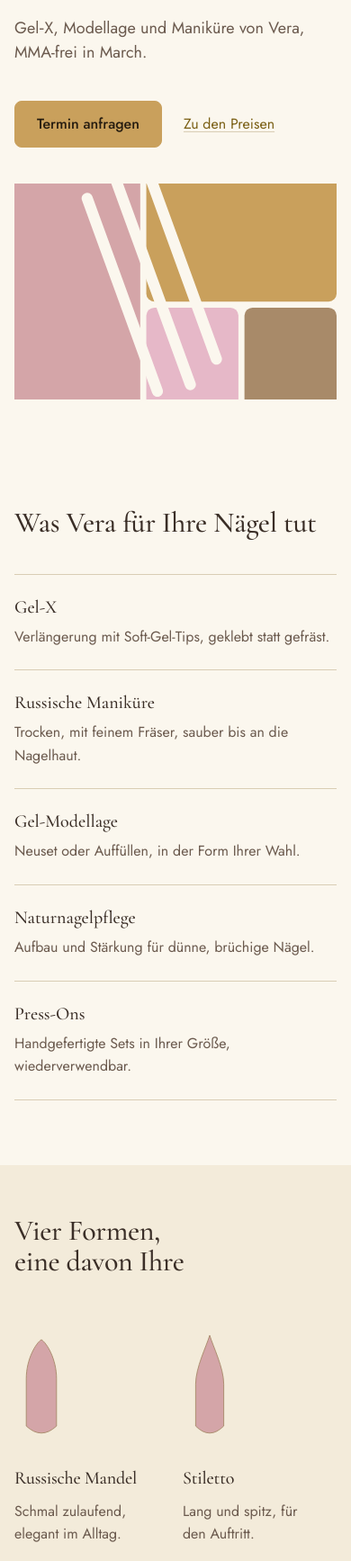
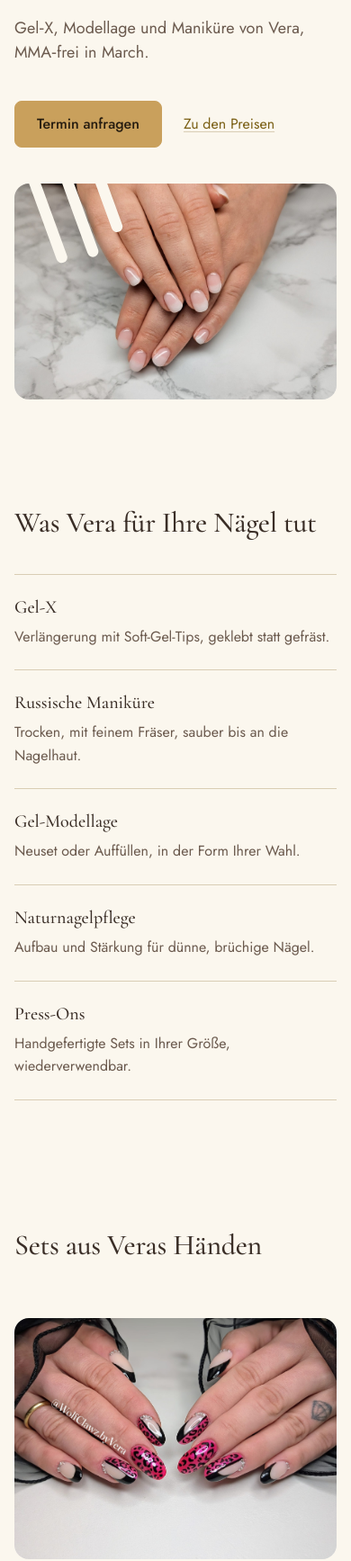
Before and after one commit to wolfalexander13-create/vera-wolf-nageldesign-website, an Astro site: page / in a window 390 px wide. Shown: the part 262-1997 px from the top of the page at 90% size. Built offline with nearby package versions, Linux system fonts and the light colour scheme; Astro itself is replaced by a stand-in of ours.

Commit message:
Add Vera's photos, portrait and new address
Hero shows Vera's own work with the logo's claw marks cut out of it,
a gallery of six sets follows the services, and her portrait sits beside
the certificates. Photos resized to 2000px with metadata stripped.
Address changed to Häglestraße 5, 79232 March.

Co-Authored-By: Claude Opus 5.5 <noreply@anthropic.com>
Claude-Session: https://claude.ai/code/session_01R2rE1WUmPLrhSgy4t2qVem

```diff
--- a/src/components/clawz/SiteHeader.astro
+++ b/src/components/clawz/SiteHeader.astro
@@ -17,6 +17,7 @@ const to = (hash: string) => (home ? hash : withBase('/') + hash);
     <nav aria-label="Hauptnavigation">
       <ul class="nav__links">
         <li><a href={to('#leistungen')}>Leistungen</a></li>
+        <li><a href={to('#arbeiten')}>Arbeiten</a></li>
         <li><a href={to('#preise')}>Preise</a></li>
         <li><a href={to('#studio')}>Studio</a></li>
       </ul>
--- a/src/data/portfolio.ts
+++ b/src/data/portfolio.ts
@@ -1,7 +1,8 @@
-// Portfolio-/Referenzengalerie. Bilder liegen unter /public/images/portfolio/.
-// Sobald echte Fotos vorliegen: Datei mit exakt dem angegebenen Dateinamen
-// dort ablegen — das Bild erscheint automatisch anstelle des Platzhalters.
-// `technique` steuert die Filterfunktion der Galerie.
+// Arbeiten von Vera. Bilder liegen unter /public/images/portfolio/
+// (auf 2000px verkleinert, Metadaten entfernt). Neue Fotos: Datei dort
+// ablegen und hier einen Eintrag ergänzen. `caption` steht unter dem Bild,
+// `alt` beschreibt es für Screenreader. `hero: true` markiert das Foto im
+// Einstieg der Seite; `featured: false` blendet ein Foto in der Galerie aus.
 
 export type Technique =
   | 'russische-maniküre'
@@ -9,7 +10,9 @@ export type Technique =
   | 'ballerina'
   | 'russische-mandel'
   | 'gel-x'
-  | 'press-ons';
+  | 'press-ons'
+  | 'naturnagel'
+  | 'nailart';
 
 export const techniqueLabels: Record<Technique, string> = {
   'russische-maniküre': 'Russische Maniküre',
@@ -18,89 +21,107 @@ export const techniqueLabels: Record<Technique, string> = {
   'russische-mandel': 'Russische Mandel',
   'gel-x': 'Gel-X',
   'press-ons': 'Press-Ons',
+  naturnagel: 'Naturnagel',
+  nailart: 'Nailart',
 };
 
 export interface PortfolioItem {
   id: string;
   image: string;
+  width: number;
+  height: number;
   alt: string;
+  caption: string;
   technique: Technique;
+  hero?: boolean;
+  featured?: boolean;
+  /** Bildausschnitt für object-position, z. B. '50% 60%'. */
+  focus?: string;
   /** Optional: kennzeichnet ein Vorher-Nachher-Paar. */
   beforeAfter?: boolean;
 }
 
 export const portfolio: PortfolioItem[] = [
   {
-    id: 'russische-mandel-01',
-    image: '/images/portfolio/portfolio-russische-mandel-01.jpg',
-    alt: 'Russische Mandel in dezentem Nude-Ton, präzise Nagelhautbearbeitung',
-    technique: 'russische-mandel',
+    id: 'babyboomer-kurz',
+    image: '/images/portfolio/babyboomer-kurz-marmor.jpg',
+    width: 2000,
+    height: 1468,
+    alt: 'Zwei Hände auf weißem Marmor, kurze Nägel im Babyboomer-Verlauf von Rosé zu Weiß',
+    caption: 'Babyboomer, kurz',
+    technique: 'naturnagel',
+    hero: true,
+    focus: '60% 45%',
   },
   {
-    id: 'russische-mandel-02',
-    image: '/images/portfolio/portfolio-russische-mandel-02.jpg',
-    alt: 'Russische Mandel mit French-Akzent',
-    technique: 'russische-mandel',
+    id: 'mandel-pink-leopard',
+    image: '/images/portfolio/mandel-pink-leopard.jpg',
+    width: 2000,
+    height: 1301,
+    alt: 'Mandelförmige Nägel in Pink mit Leopardenmuster und schwarzer French-Spitze',
+    caption: 'Mandel, Leopard in Pink',
+    technique: 'nailart',
+    focus: '50% 55%',
   },
   {
-    id: 'russische-maniküre-01',
-    image: '/images/portfolio/portfolio-russische-manikuere-01.jpg',
-    alt: 'Russische Maniküre mit klarem Gellack, Nahaufnahme Nagelhaut',
-    technique: 'russische-maniküre',
+    id: 'press-ons-chrom',
+    image: '/images/portfolio/press-ons-schwarz-bordeaux-chrom.jpg',
+    width: 2000,
+    height: 1412,
+    alt: 'Fünf handgefertigte Press-Ons in Schwarz und Bordeaux mit Chrom-Ornamenten, Rosen und Perlen',
+    caption: 'Press-On-Set, Chrom und Rosen',
+    technique: 'press-ons',
+    focus: '50% 50%',
   },
   {
-    id: 'russische-maniküre-vorher-nachher',
-    image: '/images/portfolio/portfolio-russische-manikuere-vorher-nachher.jpg',
-    alt: 'Vorher-Nachher: Nagelhaut vor und nach der russischen Maniküre',
-    technique: 'russische-maniküre',
-    beforeAfter: true,
+    id: 'mandel-orange-blueten',
+    image: '/images/portfolio/mandel-orange-bluemchen.jpg',
+    width: 2000,
+    height: 1514,
+    alt: 'Mandelförmige Nägel in Orange mit handgemalten pinken Blüten und Steinchen',
+    caption: 'Mandel, handgemalte Blüten',
+    technique: 'nailart',
+    focus: '55% 60%',
   },
   {
-    id: 'stiletto-01',
-    image: '/images/portfolio/portfolio-stiletto-01.jpg',
-    alt: 'Lange Stiletto-Nägel in Bordeaux',
-    technique: 'stiletto',
+    id: 'naturnagel-nude',
+    image: '/images/portfolio/naturnagel-nude-kurz.jpg',
+    width: 1869,
+    height: 1701,
+    alt: 'Kurze, glänzende Nägel in Nude auf Marmor',
+    caption: 'Naturnagel in Nude',
+    technique: 'naturnagel',
+    focus: '50% 50%',
   },
   {
-    id: 'stiletto-02',
-    image: '/images/portfolio/portfolio-stiletto-02.jpg',
-    alt: 'Stiletto-Nägel mit Chrome-Effekt',
-    technique: 'stiletto',
+    id: 'square-babyblau',
+    image: '/images/portfolio/square-babyblau-french.jpg',
+    width: 2000,
+    height: 1545,
+    alt: 'Square-Nägel in Babyblau, einige mit blauer French-Spitze',
+    caption: 'Square, Babyblau',
+    technique: 'nailart',
+    focus: '55% 55%',
   },
   {
-    id: 'ballerina-01',
-    image: '/images/portfolio/portfolio-ballerina-01.jpg',
-    alt: 'Ballerina-Form (Coffin) in mattem Nude',
-    technique: 'ballerina',
+    id: 'bordeaux-cateye',
+    image: '/images/portfolio/kurz-bordeaux-cateye.jpg',
+    width: 2000,
+    height: 1699,
+    alt: 'Kurze ovale Nägel in Bordeaux mit Cat-Eye-Schimmer',
+    caption: 'Bordeaux mit Cat-Eye',
+    technique: 'russische-maniküre',
+    focus: '55% 50%',
   },
   {
-    id: 'ballerina-02',
-    image: '/images/portfolio/portfolio-ballerina-02.jpg',
-    alt: 'Ballerina-Form mit Babyboomer-Verlauf',
-    technique: 'ballerina',
-  },
-  {
-    id: 'gel-x-01',
-    image: '/images/portfolio/portfolio-gel-x-01.jpg',
-    alt: 'Gel-X Verlängerung in natürlichem Rosé',
-    technique: 'gel-x',
-  },
-  {
-    id: 'gel-x-02',
-    image: '/images/portfolio/portfolio-gel-x-02.jpg',
-    alt: 'Gel-X mit feiner Nailart, Einzelakzent',
-    technique: 'gel-x',
-  },
-  {
-    id: 'press-ons-01',
-    image: '/images/portfolio/portfolio-press-ons-01.jpg',
-    alt: 'Individuell angepasstes Press-On-Set in Nude-Tönen',
-    technique: 'press-ons',
-  },
-  {
-    id: 'press-ons-02',
-    image: '/images/portfolio/portfolio-press-ons-02.jpg',
-    alt: 'Press-On-Set mit dezenter Nailart und Steinchen',
-    technique: 'press-ons',
+    id: 'halloween-orange',
+    image: '/images/portfolio/mandel-halloween-orange.jpg',
+    width: 2000,
+    height: 1702,
+    alt: 'Mandelförmige Nägel in Orange mit Halloween-Motiven: Geist, Spinnennetz und Spinne',
+    caption: 'Halloween-Nailart',
+    technique: 'nailart',
+    featured: false,
+    focus: '45% 55%',
   },
 ];
--- a/src/pages/datenschutz.astro
+++ b/src/pages/datenschutz.astro
@@ -11,7 +11,7 @@ import LegalLayout from '../layouts/LegalLayout.astro';
     <h2>1. Verantwortlicher</h2>
     <p>
       Wolf Clawz Nail Design by Vera<br />
-      Landstraße 39, 79232 March-Hugstetten<br />
+      Häglestraße 5, 79232 March<br />
       E-Mail: [PLATZHALTER: E-Mail-Adresse]<br />
       Telefon: [PLATZHALTER: Telefonnummer]
     </p>
--- a/src/pages/index.astro
+++ b/src/pages/index.astro
@@ -10,7 +10,7 @@ import { withBase } from '../utils/url';
 
 const title = 'Wolf Clawz Nail Design by Vera, Nagelstudio in March bei Freiburg';
 const description =
-  'Gel-X, Modellage und russische Maniküre mit MMA-freien Produkten. Nagelstudio von Vera in March-Hugstetten bei Freiburg.';
+  'Gel-X, Modellage und russische Maniküre mit MMA-freien Produkten. Nagelstudio von Vera in March bei Freiburg.';
 
 const services = [
   { name: 'Gel-X', line: 'Verlängerung mit Soft-Gel-Tips, geklebt statt gefräst.' },
@@ -34,13 +34,19 @@ const tabLabels: Record<string, string> = {
   nailart: 'Nailart',
 };
 
-// Portfolio erscheint erst, wenn echte Fotos unter public/images/portfolio/ liegen.
-const photos = portfolio.filter((p) => fs.existsSync(path.join(process.cwd(), 'public', p.image)));
-const showWork = photos.length >= 3;
+// Fotos erscheinen nur, wenn die Datei unter public/ wirklich existiert.
+const onDisk = (p: string) => fs.existsSync(path.join(process.cwd(), 'public', p));
+const photos = portfolio.filter((p) => onDisk(p.image));
+const heroPhoto = photos.find((p) => p.hero);
+const gallery = photos.filter((p) => !p.hero && p.featured !== false).slice(0, 6);
+const showWork = gallery.length >= 3;
+const portrait = '/images/portrait/vera-wolf.jpg';
+const hasPortrait = onDisk(portrait);
 
 const hours = site.openingHours.filter((h) => !h.hours.includes('PLATZHALTER'));
 const hasPhone = !site.phone.includes('PLATZHALTER');
 const hasMail = !site.email.includes('PLATZHALTER');
+const hasInstagram = site.instagramHref.startsWith('http');
 ---
 
 <BaseLayout title={title} description={description} home>
@@ -48,22 +54,31 @@ const hasMail = !site.email.includes('PLATZHALTER');
     <div class="container hero__grid">
       <div class="hero__text">
         <h1 id="hero-title">Schöne Nägel, gesunder Naturnagel.</h1>
-        <p class="lead">Gel&#8209;X, Modellage und Maniküre von Vera, MMA-frei in March.</p>
+        <p class="lead">Gel&#8209;X, Modellage und Maniküre von Vera, MMA&#8209;frei in March.</p>
         <div class="hero__actions">
           <a class="btn" href="#termin">Termin anfragen</a>
           <a class="link" href="#preise">Zu den Preisen</a>
         </div>
       </div>
-      <figure class="claw-field" aria-hidden="true">
-        <svg viewBox="0 0 640 560" preserveAspectRatio="xMidYMid slice" focusable="false">
-          <rect class="f-rose" x="0" y="0" width="250" height="560" rx="16" />
-          <rect class="f-gold" x="262" y="0" width="378" height="300" rx="16" />
-          <rect class="f-blush" x="262" y="312" width="183" height="248" rx="16" />
-          <rect class="f-oak" x="457" y="312" width="183" height="248" rx="16" />
-          <g transform="rotate(-20 300 250)">
-            <rect class="f-cut" x="196" y="40" width="22" height="430" rx="11" />
-            <rect class="f-cut" x="262" y="10" width="22" height="470" rx="11" />
-            <rect class="f-cut" x="328" y="50" width="22" height="400" rx="11" />
+      <figure class="claw-field">
+        {
+          heroPhoto && (
+            <img
+              src={withBase(heroPhoto.image)}
+              alt={heroPhoto.alt}
+              width={heroPhoto.width}
+              height={heroPhoto.height}
+              style={`object-position: ${heroPhoto.focus ?? '50% 50%'}`}
+              fetchpriority="high"
+              decoding="async"
+            />
+          )
+        }
+        <svg class="claw-field__marks" viewBox="0 0 640 560" preserveAspectRatio="xMidYMid slice" aria-hidden="true" focusable="false">
+          <g transform="rotate(-20 120 140)">
+            <rect class="f-cut" x="60" y="-120" width="22" height="330" rx="11" />
+            <rect class="f-cut" x="122" y="-150" width="22" height="370" rx="11" />
+            <rect class="f-cut" x="184" y="-110" width="22" height="300" rx="11" />
           </g>
         </svg>
       </figure>
@@ -85,6 +100,39 @@ const hasMail = !site.email.includes('PLATZHALTER');
       </dl>
     </div>
   </section>
+
+  {
+    showWork && (
+      <section class="work" id="arbeiten" aria-labelledby="work-title">
+        <div class="container">
+          <div class="work__head">
+            <h2 id="work-title">Sets aus Veras Händen</h2>
+            {hasInstagram && <a class="link" href={site.instagramHref} rel="me noopener">Mehr auf Instagram</a>}
+          </div>
+          <ul class="work__grid">
+            {gallery.map((p, i) => (
+              <li class={i === 0 ? 'work__lead' : undefined}>
+                <figure class="work__item">
+                  <div class="work__frame">
+                    <img
+                      src={withBase(p.image)}
+                      alt={p.alt}
+                      width={p.width}
+                      height={p.height}
+                      style={`object-position: ${p.focus ?? '50% 50%'}`}
+                      loading="lazy"
+                      decoding="async"
+                    />
+                  </div>
+                  <figcaption>{p.caption}</figcaption>
+                </figure>
+              </li>
+            ))}
+          </ul>
+        </div>
+      </section>
+    )
+  }
 
   <section class="shapes" aria-labelledby="shapes-title">
     <div class="container">
@@ -167,6 +215,14 @@ const hasMail = !site.email.includes('PLATZHALTER');
         <p class="lead">Vera arbeitet so, dass Ihr eigener Nagel darunter gesund bleibt.</p>
       </div>
       <div class="studio__certs">
+        {
+          hasPortrait && (
+            <figure class="portrait">
+              <img src={withBase(portrait)} alt="Vera Wolf in rosa Schürze" width="560" height="700" loading="lazy" decoding="async" />
+              <figcaption>Vera Wolf</figcaption>
+            </figure>
+          )
+        }
         <h3>Geschult an der Lynis Nailacademy</h3>
         <ul class="certs">
           {certificates.map((c) => <li>{c.title}</li>)}
@@ -176,24 +232,6 @@ const hasMail = !site.email.includes('PLATZHALTER');
     </div>
   </section>
 
-  {
-    showWork && (
-      <section class="work" aria-labelledby="work-title">
-        <div class="container">
-          <h2 id="work-title">Sets aus dem Studio</h2>
-          <ul class="work__grid">
-            {photos.slice(0, 6).map((p) => (
-              <li>
-                <figure class="work__item">
-                  <img src={withBase(p.image)} alt={p.alt} loading="lazy" decoding="async" width="1200" height="1500" />
-                </figure>
-              </li>
-            ))}
-          </ul>
-        </div>
-      </section>
-    )
-  }
 
   <section class="visit" id="termin" aria-labelledby="visit-title">
     <div class="container visit__grid">
--- a/src/styles/clawz.css
+++ b/src/styles/clawz.css
@@ -1,5 +1,5 @@
 /* Hallmark · shape: Studio-Buch (Hero, Leistungen, Formen, Preise, Haltung, Termin) · genre: editorial · theme: custom (brand: Wolf Clawz design system) · job: book · idea: "Die drei Kratzspuren des Logos schneiden durch rosa Samt und Gold, der Rest ist ruhig wie das Studio" · vibe: "Rosa und Gold, Eleganz mit Naturtönen"
- * paper: #fbf7ee (surface) · accent: #c9a05c (gold) with rose #d4a5a8, blush #e6b8c8, oak #a88a69 · display: Cormorant Garamond 500 · body: Jost 400/500 · hero: Stage, head on five columns, the claw field on seven · nav: edge-aligned, logo, three links, one quiet action · footer: a mast, the logo over the links · imagery: none yet (no photographs supplied; portfolio renders itself once files exist) · signature: the logo's three claw scratches cut out of the rose, gold, blush and oak blocks in the hero
+ * paper: #fbf7ee (surface) · accent: #c9a05c (gold) with rose #d4a5a8, blush #e6b8c8, oak #a88a69 · display: Cormorant Garamond 500 · body: Jost 400/500 · hero: Stage, head on five columns, Vera's babyboomer set on marble on seven · nav: edge-aligned, logo, four links, one quiet action · footer: a mast, the logo over the links · imagery: photographs 8 (the owner's own work, @WolfClawz.byVera) + 1 portrait · signature: the logo's three claw scratches cut out of the hero photograph
  * axes: light/roman-serif/warm · posture: full palette · contrast: pass · fold: pass · v2.0.0 */
 /* Hallmark · pre-emit critique: P4 H4 E4 S4 R5 V4 · weakest: P/S, no photographs of the work exist yet; the page leans on the brand's own claw mark, the real price list and the MMA-free stance instead of stock nails */
 /* waive 48: brand hex values are declared once at :root in tokens.css as the Wolf Clawz design system states them (exact values from the brand's tokens.json), not converted to OKLCH */
@@ -53,12 +53,9 @@ h3 { font-size: var(--text-title); line-height: 1.2; }
 .hero__grid { display: grid; grid-template-columns: minmax(0, 5fr) minmax(0, 7fr); gap: var(--space-3xl); align-items: center; min-height: min(calc(100dvh - 81px), 820px); padding-block: var(--space-2xl); }
 .hero__text { display: grid; gap: var(--space-lg); }
 .hero__actions { display: flex; flex-wrap: wrap; align-items: center; gap: var(--space-lg); margin-top: var(--space-md); }
-.claw-field { margin: 0; height: clamp(360px, 66vh, 600px); }
-.claw-field svg { width: 100%; height: 100%; }
-.f-rose { fill: var(--color-rose); }
-.f-gold { fill: var(--color-accent); }
-.f-blush { fill: var(--color-blush); }
-.f-oak { fill: var(--color-oak); }
+.claw-field { position: relative; margin: 0; height: clamp(360px, 66vh, 600px); overflow: hidden; border-radius: var(--radius-lg); background: var(--color-marble); }
+.claw-field > img { position: absolute; inset: 0; width: 100%; height: 100%; object-fit: cover; }
+.claw-field__marks { position: absolute; inset: 0; width: 100%; height: 100%; z-index: 2; }
 .f-cut { fill: var(--color-paper); }
 
 /* ---------- services: rows ---------- */
@@ -117,9 +114,17 @@ h3 { font-size: var(--text-title); line-height: 1.2; }
 
 /* ---------- work (only with real photos) ---------- */
 .work { padding-block: var(--section-gap); }
-.work__grid { display: grid; grid-template-columns: repeat(3, minmax(0, 1fr)); gap: var(--gap-columns); margin: var(--space-2xl) 0 0; padding: 0; list-style: none; }
-.work__item { margin: 0; aspect-ratio: 4 / 5; overflow: hidden; border-radius: var(--radius-lg); background: var(--color-paper-2); }
-.work__item img { width: 100%; height: 100%; object-fit: cover; }
+.work__head { display: flex; flex-wrap: wrap; align-items: end; justify-content: space-between; gap: var(--space-lg); }
+.work__grid { display: grid; grid-template-columns: repeat(3, minmax(0, 1fr)); grid-auto-rows: minmax(0, auto); gap: var(--space-xl) var(--gap-columns); margin: var(--space-2xl) 0 0; padding: 0; list-style: none; }
+.work__lead { grid-column: span 2; grid-row: span 2; }
+.work__item { display: grid; grid-template-rows: minmax(0, 1fr) auto; gap: var(--space-sm); height: 100%; margin: 0; }
+.work__frame { position: relative; min-height: 0; aspect-ratio: 1 / 1; overflow: hidden; border-radius: var(--radius-lg); background: var(--color-marble); }
+.work__lead .work__frame { aspect-ratio: auto; height: 100%; }
+.work__frame img { position: absolute; inset: 0; width: 100%; height: 100%; object-fit: cover; }
+.work__item figcaption { font-size: var(--text-sm); color: var(--color-muted); }
+.portrait { margin: 0 0 var(--space-md); }
+.portrait img { width: 100%; height: auto; aspect-ratio: 4 / 5; object-fit: cover; border-radius: var(--radius-lg); }
+.portrait figcaption { margin-top: var(--space-xs); font-size: var(--text-sm); color: var(--color-on-rose); }
 
 /* ---------- visit + form ---------- */
 .visit { padding-block: var(--section-gap) var(--section-gap-s); }
@@ -184,6 +189,9 @@ h3 { font-size: var(--text-title); line-height: 1.2; }
   .shape__nail { height: 140px; }
   .visit__grid { grid-template-columns: minmax(0, 1fr); gap: var(--space-2xl); }
   .work__grid { grid-template-columns: repeat(2, minmax(0, 1fr)); }
+  .work__lead { grid-column: 1 / -1; grid-row: auto; }
+  .work__lead .work__frame { aspect-ratio: 4 / 3; height: auto; }
+  .studio__certs { max-width: 28rem; }
 }
 @media (max-width: 40rem) {
   .booking { grid-template-columns: minmax(0, 1fr); padding: var(--space-lg); }
```
Also changed, not shown: src/data/site.ts (+4 -4 lines), src/pages/impressum.astro (+4 -4 lines), public/images/portfolio/babyboomer-kurz-marmor.jpg (added), public/images/portfolio/kurz-bordeaux-cateye.jpg (added), public/images/portfolio/mandel-halloween-orange.jpg (added), public/images/portfolio/mandel-orange-bluemchen.jpg (added), public/images/portfolio/mandel-pink-leopard.jpg (added), public/images/portfolio/naturnagel-nude-kurz.jpg (added), public/images/portfolio/press-ons-schwarz-bordeaux-chrom.jpg (added), public/images/portfolio/square-babyblau-french.jpg (added), public/images/portrait/vera-wolf.jpg (added).
